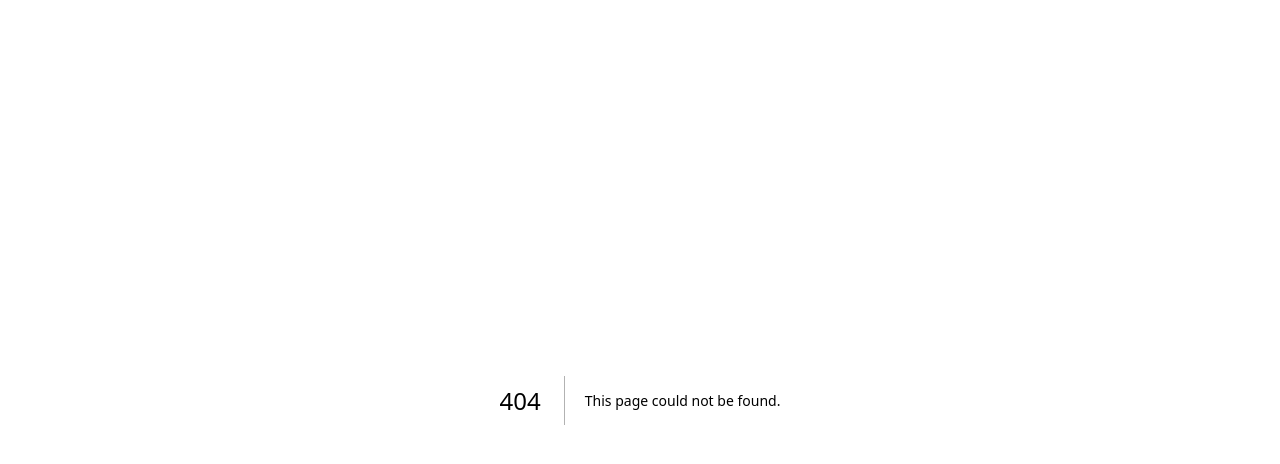
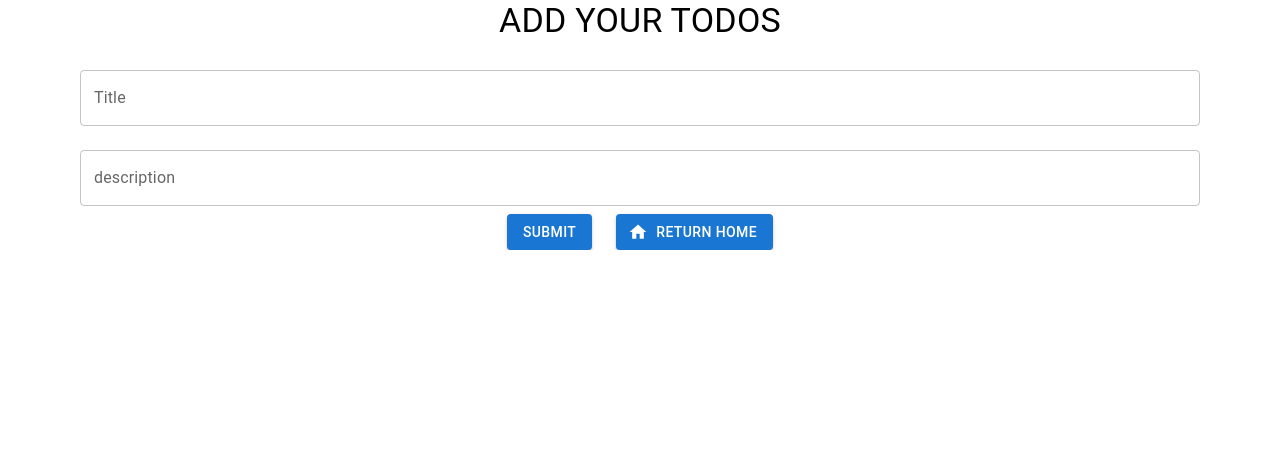
Before and after one commit to hashir-00/todo_hashir, a Next.js app: page /addTodo in a window 1280 px wide. Before the commit this address had no page. Shown: the top 464 px of the page. Built offline with nearby package versions, Linux system fonts and the light colour scheme; no server answers.

Commit message:
did the changes requested.couldnt do the firebase constant due to not operating

```diff
--- /dev/null
+++ b/pages/addTodo.tsx
@@ -0,0 +1,168 @@
+
+import Head from "next/head";
+import { useState } from "react";
+
+import { setDoc } from "firebase/firestore"; // for adding the Document to Collection
+import { _todo } from "./constants/firebase"; // firestore instance
+import SvgIcon from "@mui/material/SvgIcon";
+import {
+  Alert,
+  Box,
+  Button,
+  Container,
+  ListItem,
+  Snackbar,
+  TextField,
+  Typography,
+} from "@mui/material";
+
+import React from "react";
+import router from "next/router";
+
+const AddTodo = () => {
+  const [title, setTitle] = useState<string>(""); // title
+  const [description, setDescription] = useState<string>(""); // description
+
+  const [Msg, setMsg] = useState<string>(""); // error
+  const [error, setError] = useState<string>(""); // error
+  const [state, setState] = useState<string>(""); // error
+
+  //alert
+  const [open, setOpen] = React.useState(false);
+
+  const handleClick = () => {
+    setOpen(true);
+  };
+
+  const handleClose = (
+    event?: React.SyntheticEvent | Event,
+    reason?: string
+  ) => {
+    if (reason === "clickaway") {
+      return;
+    }
+
+    setOpen(false);
+    router.reload();
+  };
+
+  const addTodo = async () => {
+    if (!title || !description) {
+      // check for any null value
+
+      return setOpen(true), setMsg("Please fill all fields"), setState("error");
+    }
+    // get the current timestamp
+
+    // structure the todo data
+    const todoData = {
+      title,
+      description,
+      done: false,
+    };
+    try {
+      //add the Document
+      await setDoc(_todo, todoData);
+
+      // Set success to trigger the useEffect
+
+      setMsg("Todo added successfully");
+      setState("success");
+
+      setOpen(true);
+
+      // reset the form
+
+      //alert the message
+    } catch (error) {
+      //show an error message
+      setError("An error occurred while adding todo");
+    }
+  };
+
+  const handleSubmit = (e: { preventDefault: () => void }) => {
+    e.preventDefault();
+    // avoid default behaviour
+  };
+
+  return (
+    <Container>
+      <Snackbar open={open} autoHideDuration={1000} onClose={handleClose}>
+        <Alert onClose={handleClose} severity={state} sx={{ width: "100%" }}>
+          {Msg}
+        </Alert>
+      </Snackbar>
+      <Head>
+        <title>Add todo</title>
+        <meta name="description" content="" />
+        <link rel="icon" href="/favicon.ico" />
+      </Head>
+
+      <Box
+        sx={{
+          display: "flex",
+          flexDirection: "column",
+          alignItems: "center",
+          justifyContent: "center",
+        }}
+      >
+        <Typography variant="h4" gutterBottom>
+          ADD YOUR TODOS
+        </Typography>
+      </Box>
+      <Box>
+        <form onSubmit={handleSubmit}>
+          <ListItem>
+            <TextField
+              sx={{ mt: 1 }}
+              fullWidth
+              id="outlined-basic"
+              label="Title"
+              variant="outlined"
+              onChange={(e) => setTitle(e.target.value)}
+            />
+          </ListItem>
+          <ListItem>
+            <TextField
+              sx={{ mt: 1 }}
+              fullWidth
+              id="outlined-basic"
+              label="description"
+              variant="outlined"
+              onChange={(e) => setDescription(e.target.value)}
+            />
+          </ListItem>
+          <Box
+            sx={{
+              display: "flex",
+              flexDirection: "row",
+              alignItems: "center",
+              justifyContent: "center",
+              gap: 3,
+            }}
+          >
+            <Button variant="contained" onClick={addTodo}>
+              Submit
+            </Button>
+
+
+              <Button
+                variant="contained"
+                onClick={() => {router.push("/")}}
+                startIcon={
+                  <SvgIcon>
+                    <path d="M10 20v-6h4v6h5v-8h3L12 3 2 12h3v8z" />
+                  </SvgIcon>
+                }
+              >
+                Return Home{" "}
+              </Button>
+
+          </Box>
+        </form>
+      </Box>
+    </Container>
+  );
+};
+
+export default AddTodo;
```
